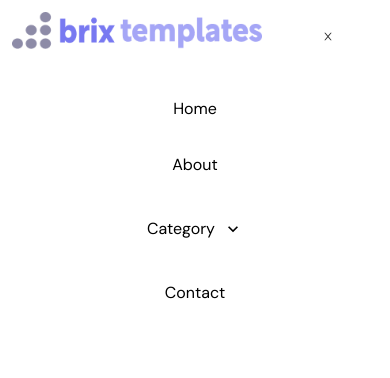
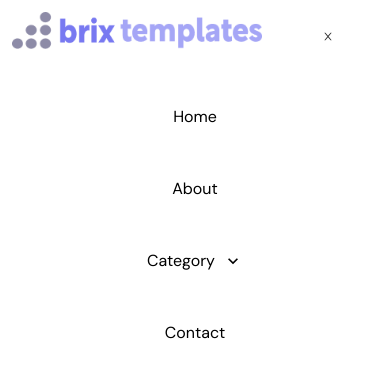
Before and after one commit to Firay24/homepage, a Next.js app: page / in a window 390 px wide. Both pictures are taken after a click on the button 328 px from the left and 36 px from the top of the page. Shown: the top 378 px of the page. Built offline with nearby package versions, Linux system fonts and the light colour scheme.

Commit message:
breakdown component from navbar components

```diff
--- a/components/navbar/index.tsx
+++ b/components/navbar/index.tsx
@@ -1,23 +1,15 @@
 "use client";
+
 // library style
 import {
-  Accordion,
-  AccordionButton,
-  AccordionIcon,
-  AccordionItem,
-  AccordionPanel,
-  Box,
   Button,
   HStack,
   Image,
   Spacer,
   Stack,
-  Text,
   useBreakpointValue,
   useColorModeValue,
 } from "@chakra-ui/react";
-import { Dropdown, Space } from "antd";
-import type { MenuProps } from "antd";
 
 // state from react
 import { useEffect, useState } from "react";
@@ -25,17 +17,21 @@ import { useEffect, useState } from "react";
 // icons
 import { RxHamburgerMenu } from "react-icons/rx";
 import { AiOutlineClose } from "react-icons/ai";
-import { IoIosArrowDown } from "react-icons/io";
 
 // assets
 import LogoImg from "@/assets/logo.png";
 
+// components
+import ItemOfMenu from "./sections/itemOfMenu";
+import ItemOfAccordion from "./sections/itemOfAccordion";
+import ItemOfDropdown from "./sections/itemOfDropdown";
+
 const Header = () => {
   const [scrolling, setScrolling] = useState(false);
+  const [isMenuOpen, setIsMenuOpen] = useState(false);
+  const isMobile = useBreakpointValue({ base: true, md: false });
   const headerBgColor = useColorModeValue("white", "gray.800");
   const headerTextColor = useColorModeValue("black", "white");
-  const isMobile = useBreakpointValue({ base: true, md: false });
-  const [isMenuOpen, setIsMenuOpen] = useState(false);
   const imageUrl: string = LogoImg.src as string;
 
   // handler isScroll?
@@ -58,45 +54,6 @@ const Header = () => {
       window.removeEventListener("scroll", handleScroll);
     };
   }, []);
-
-  const items: MenuProps["items"] = [
-    {
-      key: "sma",
-      label: (
-        <a
-          target="_blank"
-          rel="noopener noreferrer"
-          href="https://www.antgroup.com"
-        >
-          SMA
-        </a>
-      ),
-    },
-    {
-      key: "smp",
-      label: (
-        <a
-          target="_blank"
-          rel="noopener noreferrer"
-          href="https://www.antgroup.com"
-        >
-          SMP
-        </a>
-      ),
-    },
-    {
-      key: "sd",
-      label: (
-        <a
-          target="_blank"
-          rel="noopener noreferrer"
-          href="https://www.antgroup.com"
-        >
-          SD
-        </a>
-      ),
-    },
-  ];
 
   return (
     <Stack
@@ -131,35 +88,10 @@ const Header = () => {
                   color={scrolling || isMobile ? "black" : "white"}
                   marginTop={10}
                 >
-                  <Text as={"a"} href="/">
-                    Home
-                  </Text>
-                  <Text>About</Text>
-                  <Accordion allowMultiple>
-                    <AccordionItem border={"none"}>
-                      <h2>
-                        <AccordionButton
-                          justifyContent={"center"}
-                          alignItems={"center"}
-                        >
-                          <HStack>
-                            <Box as="span" flex="1" textAlign="left">
-                              Category
-                            </Box>
-                            <AccordionIcon />
-                          </HStack>
-                        </AccordionButton>
-                      </h2>
-                      <AccordionPanel pb={4}>
-                        <Stack>
-                          <Text>SMA</Text>
-                          <Text>SMP</Text>
-                          <Text>SD</Text>
-                        </Stack>
-                      </AccordionPanel>
-                    </AccordionItem>
-                  </Accordion>
-                  <Text>Contact</Text>
+                  <ItemOfMenu title="Home" isMobile />
+                  <ItemOfMenu title="About" isMobile />
+                  <ItemOfAccordion />
+                  <ItemOfMenu title="Contact" isMobile />
                 </Stack>
               </Stack>
             ) : null}
@@ -176,41 +108,10 @@ const Header = () => {
           </>
         ) : (
           <HStack gap={8} color={scrolling ? "black" : "white"}>
-            <Stack
-              _hover={{ backgroundColor: "#7879F1" }}
-              padding={2}
-              rounded={"md"}
-            >
-              <Text as={"a"} href="/">
-                Home
-              </Text>
-            </Stack>
-            <Stack
-              _hover={{ backgroundColor: "#7879F1" }}
-              padding={2}
-              rounded={"md"}
-            >
-              <Text as={"a"} href="/">
-                About
-              </Text>
-            </Stack>
-            <Dropdown menu={{ items }}>
-              <Text cursor={"pointer"} onClick={(e) => e.preventDefault()}>
-                <Space>
-                  Category
-                  <IoIosArrowDown />
-                </Space>
-              </Text>
-            </Dropdown>
-            <Stack
-              _hover={{ backgroundColor: "#7879F1" }}
-              padding={2}
-              rounded={"md"}
-            >
-              <Text as={"a"} href="/">
-                Contact
-              </Text>
-            </Stack>
+            <ItemOfMenu title="Home" />
+            <ItemOfMenu title="About" />
+            <ItemOfDropdown />
+            <ItemOfMenu title="Contact" />
           </HStack>
         )}
       </HStack>
--- /dev/null
+++ b/components/navbar/sections/itemOfAccordion.tsx
@@ -0,0 +1,39 @@
+import {
+  Accordion,
+  AccordionButton,
+  AccordionIcon,
+  AccordionItem,
+  AccordionPanel,
+  Box,
+  HStack,
+  Stack,
+  Text,
+} from "@chakra-ui/react";
+
+const ItemOfAccordion = () => {
+  return (
+    <Accordion allowMultiple>
+      <AccordionItem border={"none"}>
+        <h2>
+          <AccordionButton justifyContent={"center"} alignItems={"center"}>
+            <HStack>
+              <Box as="span" flex="1" textAlign="left">
+                Category
+              </Box>
+              <AccordionIcon />
+            </HStack>
+          </AccordionButton>
+        </h2>
+        <AccordionPanel pb={4}>
+          <Stack>
+            <Text>SMA</Text>
+            <Text>SMP</Text>
+            <Text>SD</Text>
+          </Stack>
+        </AccordionPanel>
+      </AccordionItem>
+    </Accordion>
+  );
+};
+
+export default ItemOfAccordion;
--- /dev/null
+++ b/components/navbar/sections/itemOfDropdown.tsx
@@ -0,0 +1,22 @@
+import { Text } from "@chakra-ui/react";
+import { Dropdown, Space } from "antd";
+import React from "react";
+
+import { IoIosArrowDown } from "react-icons/io";
+// data
+import items from "../util/data";
+
+const ItemOfDropdown = () => {
+  return (
+    <Dropdown menu={{ items }}>
+      <Text cursor={"pointer"} onClick={(e) => e.preventDefault()}>
+        <Space>
+          Category
+          <IoIosArrowDown />
+        </Space>
+      </Text>
+    </Dropdown>
+  );
+};
+
+export default ItemOfDropdown;
--- /dev/null
+++ b/components/navbar/sections/itemOfMenu.tsx
@@ -0,0 +1,28 @@
+import { Stack } from "@chakra-ui/react";
+import React from "react";
+import Link from "next/link";
+
+interface ItemOfMenuProps {
+  title: string;
+  isMobile?: boolean;
+  path?: string;
+}
+
+const ItemOfMenu = ({
+  title,
+  isMobile = false,
+  path = "/",
+}: ItemOfMenuProps) => {
+  return (
+    <Stack
+      _hover={{ backgroundColor: isMobile ? "#F5F5F5" : "#7879F1" }}
+      padding={2}
+      rounded={"md"}
+      width={isMobile ? "100%" : "auto"}
+    >
+      <Link href={path}>{title}</Link>
+    </Stack>
+  );
+};
+
+export default ItemOfMenu;
--- /dev/null
+++ b/components/navbar/util/data.tsx
@@ -0,0 +1,42 @@
+import type { MenuProps } from "antd";
+
+const items: MenuProps["items"] = [
+  {
+    key: "sma",
+    label: (
+      <a
+        target="_blank"
+        rel="noopener noreferrer"
+        href="https://www.antgroup.com"
+      >
+        SMA
+      </a>
+    ),
+  },
+  {
+    key: "smp",
+    label: (
+      <a
+        target="_blank"
+        rel="noopener noreferrer"
+        href="https://www.antgroup.com"
+      >
+        SMP
+      </a>
+    ),
+  },
+  {
+    key: "sd",
+    label: (
+      <a
+        target="_blank"
+        rel="noopener noreferrer"
+        href="https://www.antgroup.com"
+      >
+        SD
+      </a>
+    ),
+  },
+];
+
+export default items;
```
Also changed, not shown: 1 other file (tests, documents, lock files or other folders).
